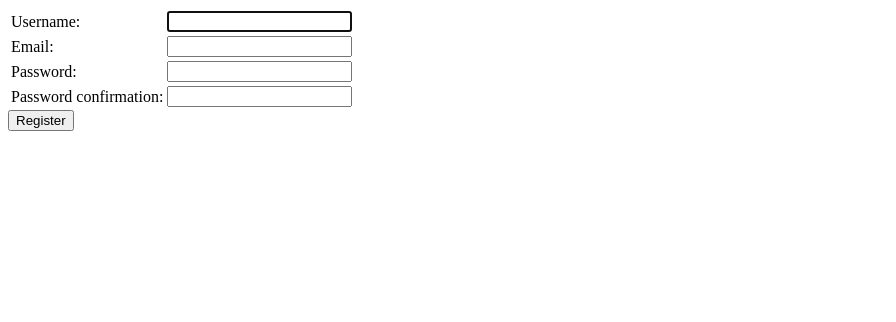
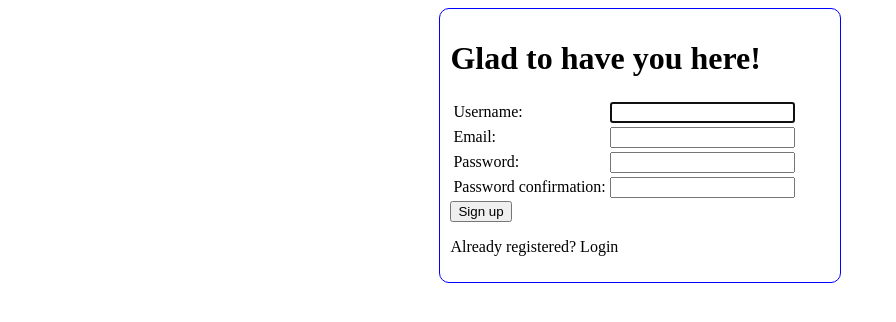
Before and after one commit to favour-olumese/flove_blog, a Django app: page /register/ in a window 1280 px wide. Shown: the top 322 px of the page, without its empty margins (0-896 px from the left). Run offline with Django 4.2, Linux system fonts and the light colour scheme.

Commit message:
Currently Working On the User Interface
- Made changes to the register, password fields and forms, sign up, and
  ArticleListView

```diff
--- a/blog/templates/blog/article_detail.html
+++ b/blog/templates/blog/article_detail.html
@@ -146,7 +146,7 @@
         </div>
 
         <!-- More  Articles by Author -->
-        {% if more_articles %}
+        {% if more_article %}
             <h4>More Articles by {{ article.writer }}</h4>
             <ul>
             {% for article in more_article %}
--- a/blog/templates/registration/confirm_template.html
+++ b/blog/templates/registration/confirm_template.html
@@ -1,13 +1,17 @@
 {% extends 'blog/base.html' %}
 
 {% block title %}
-    <title>Email comfirmation | Flove</title>
+    <title>Email Comfirmation | Flove</title>
 {% endblock title %}
 
 {% block content %}
+<div class="body-content">
     {% if success %}
+    <p>
         {{ user.username }}, your account is confirmed!
+    </p>
     {% else %}
         Error, invalid token!
     {% endif %}
+</div>
 {% endblock content %}
--- a/blog/templates/registration/password_reset_complete.html
+++ b/blog/templates/registration/password_reset_complete.html
@@ -1,4 +1,7 @@
+{% extends "blog/base.html" %}
+
 {% block content %}
+<div class="body-content">
     <h1>Password reset complete</h1>
     <p>
         Your password has been set. You may go ahead and log in now.
@@ -6,4 +9,5 @@
     <p>
         <a href="{% url 'login'%}">Log in</a>
     </p>
+</div>
 {% endblock %}
--- a/blog/templates/registration/password_reset_form.html
+++ b/blog/templates/registration/password_reset_form.html
@@ -1,9 +1,13 @@
 {% extends "blog/base.html" %}
 
 {% block content %}
+<div class="body-content">
+    <h1>Reset Your Password</h1>
+    <p>Kindly enter the email you used to create your account.</p>
     <form method="post">
         {% csrf_token %}
         {{ form.as_p }}
         <input type="submit" value="Submit">
     </form>
+</div>
 {% endblock %}
--- a/blog/templates/registration/register.html
+++ b/blog/templates/registration/register.html
@@ -1,7 +1,11 @@
 {% extends "blog\base.html" %}
 
+{% block title %}
+    <title>Sign Up | Flove</title>
+{% endblock %}
+
 {% block content %}
-
+<div class="body-content">
     {% if form.errors %}
         {% for field, error in form.errors.items %}
         <li style="color: red;">{{ error }}</li>
@@ -13,8 +17,9 @@
         <!-- TODO: Add a login text if email already exist -->
     {% endif %}
 
-    <form method="post" action="">
+    <form method="post" action="" class="register-form">
         {% csrf_token %}
+        <h1>Glad to have you here!</h1>
         <table>
             <tr>
                 <td>{{ form.username.label }}:</td>
@@ -34,7 +39,11 @@
             </tr>
         </table>
 
-        <input type="submit" value="Register">
+        <input type="submit" value="Sign up">
+        <div>
+            <p>Already registered? <a href="{% url 'login' %}">Login</a></p>
+        </div>
     </form>
 
+</div>
 {% endblock %}
--- a/blog/views.py
+++ b/blog/views.py
@@ -61,7 +61,11 @@ def register_user(request):
             user_username = form.cleaned_data['username']
             user_password = form.cleaned_data['password1']
 
-            user = User.objects.create_user(username=user_username, email=user_email, password=user_password)
+            user = User.objects.create_user(
+                username=user_username,
+                email=user_email,
+                password=user_password,
+                )
 
             # Make user unactive until they click link to token in email
             user.is_active = False
@@ -149,8 +153,10 @@ class ArticleDetailView(DetailView):
         user_id = User.objects.filter(username=writer_username).values()[0]['id']
         writer  = Writer.objects.get(user=user_id)
 
-        more_article = Article.objects.filter(writer=writer).exclude(article_url=article_url)[:3]
+        more_article = Article.objects.filter(writer=writer).exclude(article_url=article_url).exclude(article_status='d')[:3]
         context['more_article'] = more_article
+
+        print('Hello', more_article)
 
         return context
 
--- a/static/css/styles.css
+++ b/static/css/styles.css
@@ -1,6 +1,11 @@
-/* Glabal */
+/* Global */
 li {
     list-style: none;
+}
+
+a {
+    text-decoration: none;
+    color: black;
 }
 
 /* Hide reply box, would be activated using JavaScript */
@@ -24,3 +29,19 @@ li {
     font-size: 12px;
     color: rgb(253, 8, 0);
 }
+
+/* Main of div */
+.body-content {
+    width: 60%;
+    margin: auto;
+}
+
+
+/* Register Form */
+.register-form {
+    margin: auto;
+    width: 50%;
+    border: solid blue 1px;
+    padding: 10px;
+    border-radius: 10px;
+}
```
Also changed, not shown: blog/models.py (+5 -21 lines), blog/templates/blog/article_list.html (+20 -8 lines), blog/templates/registration/login.html (+15 -4 lines), blog/templates/registration/password_change_form.html (+6 -5 lines), blog/templates/registration/password_reset_confirm.html (+10 -1 lines), blog/templates/registration/password_reset_done.html (+13 -8 lines), media/img/article_img/Never_Give_Up.webp (added), 5 other files. Lines whose indentation alone changed are shown as unchanged.
